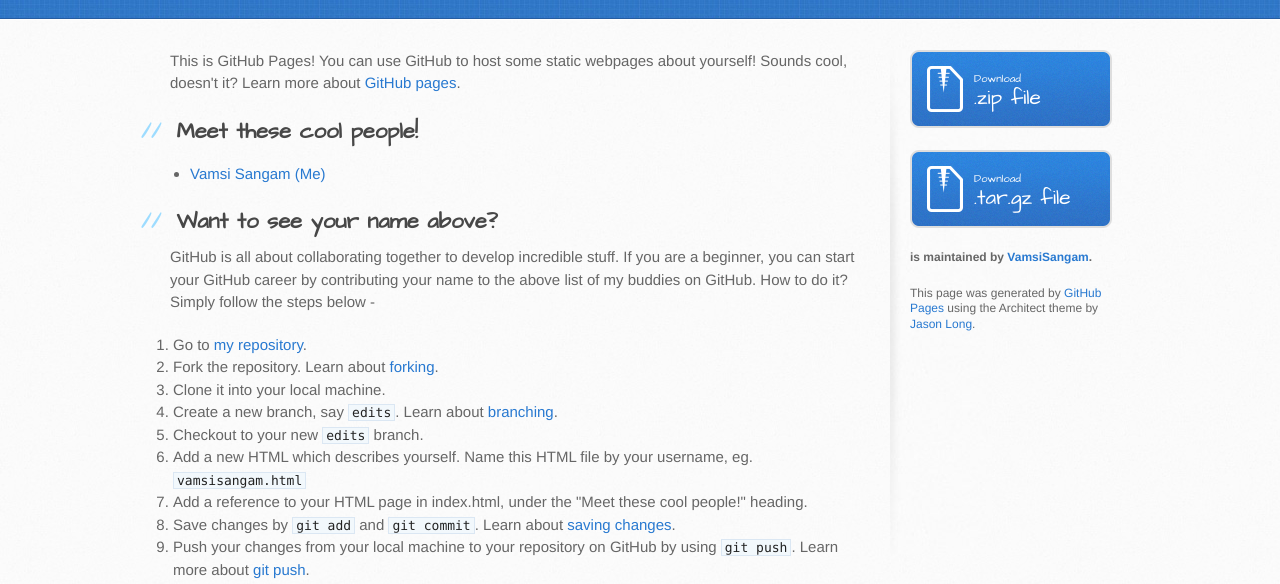
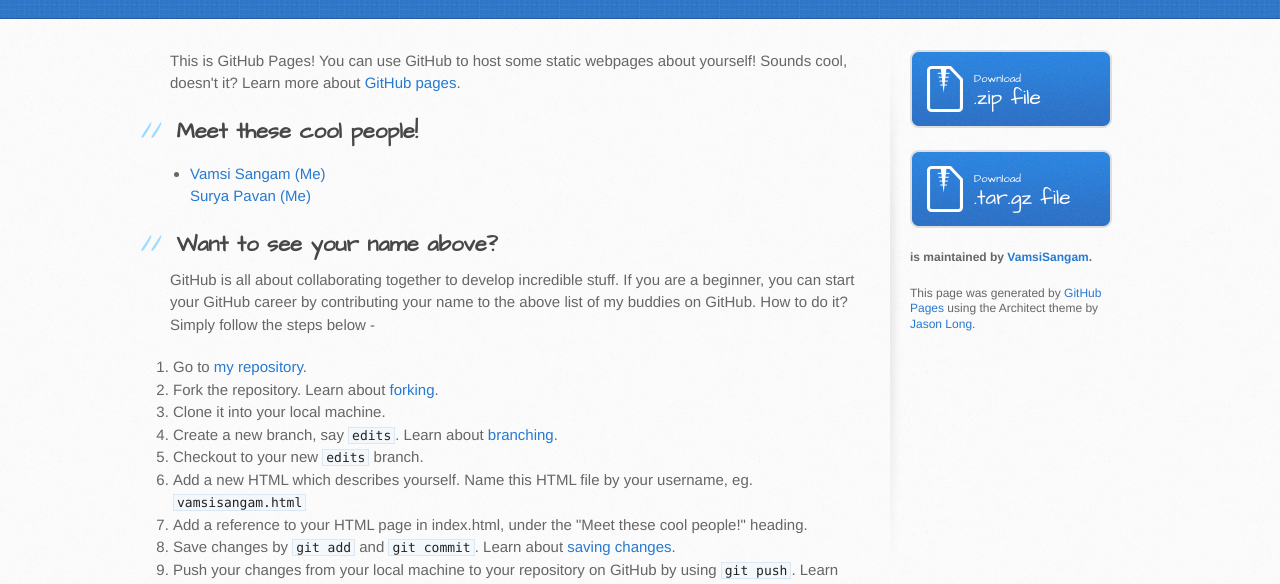
Before and after one commit to VamsiSangam/hello-github, a plain HTML site: page index.html in a window 1280 px wide. Shown: the part 216-800 px from the top of the page. Drawn offline with Linux system fonts and the light colour scheme.

Commit message:
these changes are done by me

```diff
--- a/index.html
+++ b/index.html
@@ -35,7 +35,7 @@
 
 <ul>
 <li>  <a href="https://vamsisangam.github.io/">Vamsi Sangam (Me)</a>
-</li>
+</li> <a href="https://github.com/suryapavan1611">Surya Pavan (Me)</a>
 </ul>
 
 <h2>
```
Also changed, not shown: suryapavan1611.html (added, +1 -0 lines).
